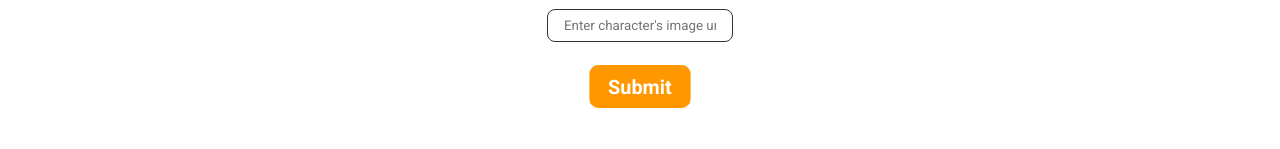
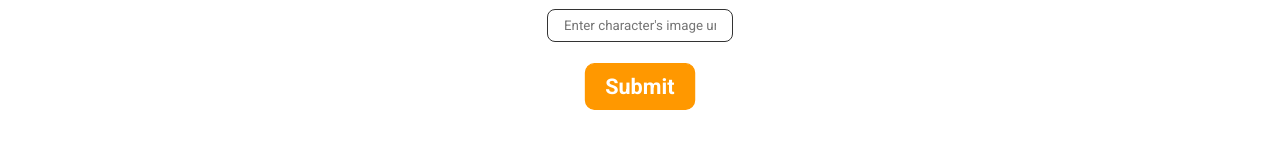
Before and after one commit to omedvedew/lionwood-test-task, a React (Create React App) app: page /new-character in a window 1280 px wide. In both pictures the pointer is over the button "Submit". Shown: the part 549-698 px from the top of the page. Built offline with nearby package versions, Linux system fonts and the light colour scheme; no server answers.

Commit message:
added form submit btn focus style

```diff
--- a/src/common/style/style.css
+++ b/src/common/style/style.css
@@ -300,7 +300,7 @@
   color: white;
   cursor: pointer;
   transition: all 0.3s;
-  transform: scale(1.1);
+  transform: scale(1.2);
 }
 .main .main__new-character-form .main__new-character-form_submit-btn:focus {
   outline: none;
--- a/src/common/style/style.scss
+++ b/src/common/style/style.scss
@@ -327,7 +327,7 @@
             color: white;
             cursor: pointer;
             transition: all 0.3s;
-            transform: scale(1.1);
+            transform: scale(1.2);
         }
         .main__new-character-form_submit-btn:focus {
             outline: none;
```
